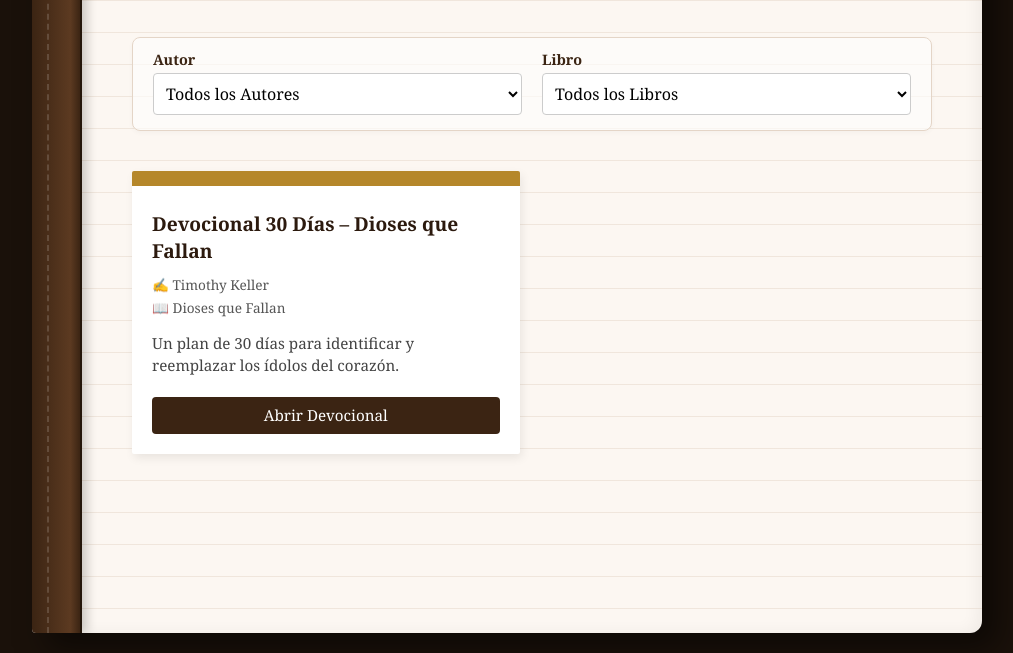
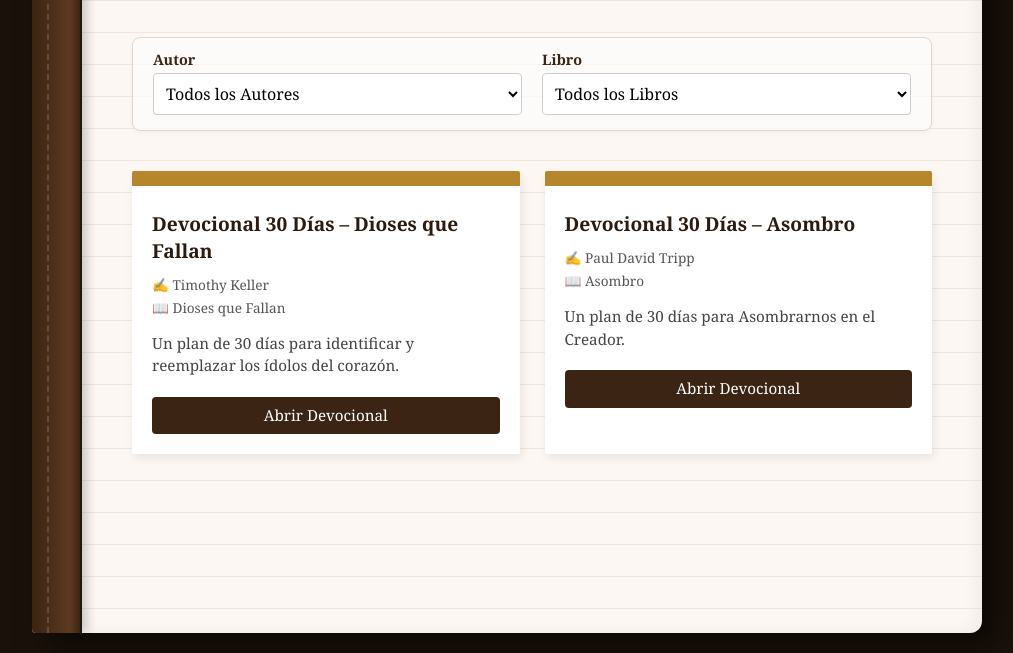
Before and after one commit to franciscov1988-droid/Devocionales, a plain HTML site: page index.html in a window 1280 px wide. Shown: the part 147-800 px from the top of the page, without its empty margins (133-1146 px from the left). Drawn offline with Linux system fonts and the light colour scheme.

Commit message:
Update index.html

```diff
--- a/index.html
+++ b/index.html
@@ -134,6 +134,15 @@
       archivo: "devocional_dioses_que_fallan.html",
       descripcion: "Un plan de 30 días para identificar y reemplazar los ídolos del corazón."
     },
+
+    {
+      titulo: "Devocional 30 Días – Asombro",
+      autor: "Paul David Tripp",
+      libro: "Asombro",
+      archivo: "Asombro Devocional 30 dias.html",
+      descripcion: "Un plan de 30 días para Asombrarnos en el Creador."
+    },
+
     // <-- PARA AGREGAR EL SIGUIENTE, PEGA TU NUEVO BLOQUE AQUÍ ABAJO -->
 
   ];
```
